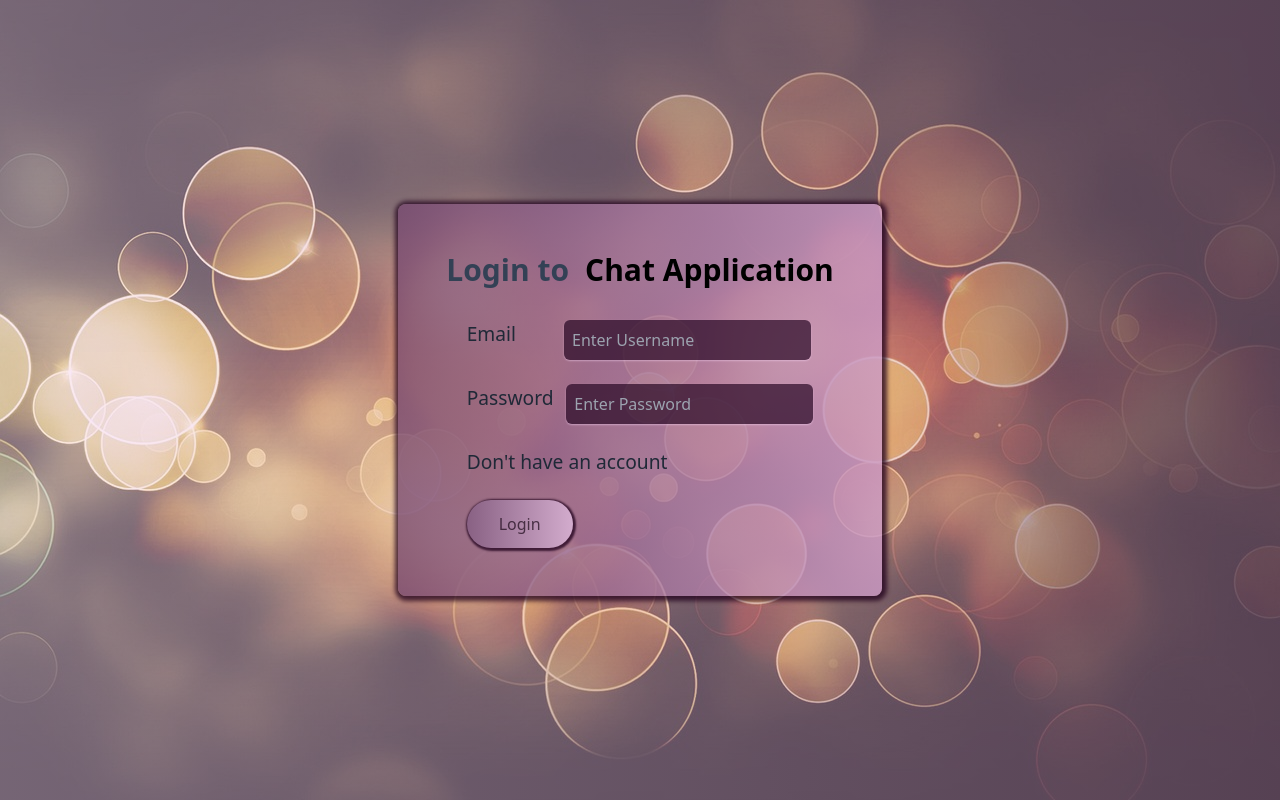
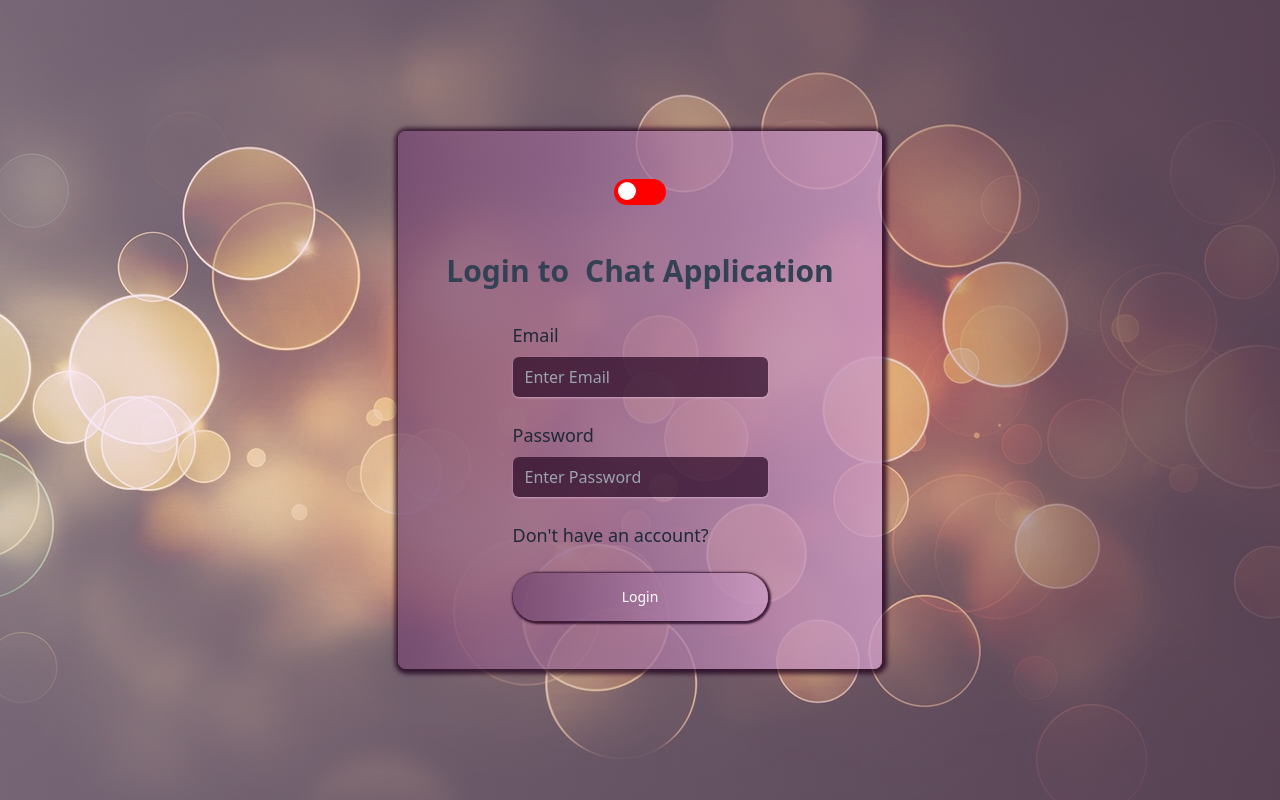
Before and after one commit to Surbhisinghal1234/chatApp-frontend, a React (Vite) app: page /login in a window 1280 px wide. Built offline with nearby package versions, Linux system fonts and the light colour scheme.

Commit message:
working on login page theme

```diff
--- /dev/null
+++ b/src/components/theme/ThemeToggle.jsx
@@ -0,0 +1,20 @@
+import React from "react";
+import "./theme.css";
+
+// ThemeToggle Component
+const ThemeToggle = ({ theme, toggleTheme }) => {
+  return (
+    <div className="theme-toggle-container">
+      <label className="theme-switch">
+        <input
+          type="checkbox"
+          onChange={toggleTheme}
+          checked={theme === "dark"}
+        />
+        <span className="slider round"></span>
+      </label>
+    </div>
+  );
+};
+
+export default ThemeToggle;
--- /dev/null
+++ b/src/components/theme/theme.css
@@ -0,0 +1,52 @@
+/* Basic theme styles */
+body.light-theme {
+    background-color: #ffffff;
+    /* color: #000000; */
+  }
+
+  body.dark-theme {
+    background-color: #121212;
+    /* color: #ffffff; */
+  }
+
+  .theme-toggle-container {
+    margin-bottom: 1rem;
+    background-color: red;
+    width: 52px;
+    height: 26px;
+    border-radius: 30px;
+  }
+
+  .theme-switch input {
+    display: none;
+  }
+
+  .theme-switch .slider {
+    width: 50px;
+    height: 24px;
+    background-color: #ccc;
+    border-radius: 34px;
+    position: relative;
+    cursor: pointer;
+    transition: background-color 0.4s;
+  }
+
+  .theme-switch .slider:before {
+    content: "";
+    position: absolute;
+    width: 18px;
+    height: 18px;
+    background-color: white;
+    border-radius: 50%;
+    top: 3px;
+    left: 4px;
+    transition: transform 0.4s;
+  }
+
+  .theme-switch input:checked + .slider {
+    background-color: #66bb6a;
+  }
+
+  .theme-switch input:checked + .slider:before {
+    transform: translateX(26px);
+  }
--- /dev/null
+++ b/src/hooks/useTheme.js
@@ -0,0 +1,24 @@
+import { useState, useEffect } from "react";
+
+// Custom Hook to handle theme
+export const useTheme = () => {
+  const [theme, setTheme] = useState("light");
+
+  // Set initial theme based on localStorage
+  useEffect(() => {
+    const savedTheme = localStorage.getItem("theme");
+    const initialTheme = savedTheme || "light";
+    setTheme(initialTheme);
+    document.body.className = initialTheme === "light" ? "light-theme" : "dark-theme";
+  }, []);
+
+  // Toggle theme and save to localStorage
+  const toggleTheme = () => {
+    const newTheme = theme === "light" ? "dark" : "light";
+    setTheme(newTheme);
+    document.body.className = newTheme === "light" ? "light-theme" : "dark-theme";
+    localStorage.setItem("theme", newTheme);
+  };
+
+  return { theme, toggleTheme };
+};
--- a/src/pages/login/Login.jsx
+++ b/src/pages/login/Login.jsx
@@ -1,78 +1,67 @@
 import React, { useState } from "react";
 import { Link } from "react-router-dom";
 import useLogin from "../../hooks/useLogin";
-import "./login.css"
+import ThemeToggle from "../../components/theme/ThemeToggle";
+import { useTheme } from "../../hooks/useTheme";
+import "./login.css";
 
 const Login = () => {
   const [email, setEmail] = useState("");
   const [password, setPassword] = useState("");
-const {loading, login} = useLogin()
+  const { loading, login } = useLogin();
+  const { theme, toggleTheme } = useTheme();
 
   const handleSubmit = async (e) => {
     e.preventDefault();
+    await login(email, password);
+  };
 
-    await login( email,password)
-  };
   return (
-    <>
     <div className="flex justify-center items-center h-screen login-bg">
-        <div className="flex flex-col gap-[2rem] items-center md:p-12 p-6 rounded-lg max:w-[28rem]  login-content">
-          <h1 className="md:text-3xl sm:text-2xl text-xl font-semibold text-center text-slate-700  ">
+      <div className="flex flex-col gap-[2rem] items-center md:p-12 p-6 rounded-lg max:w-[28rem] login-content">
+        <ThemeToggle theme={theme} toggleTheme={toggleTheme} />
+        <h1 className={`text-xl sm:text-2xl md:text-3xl font-semibold text-center ${theme === "light" ? "text-slate-700" : "text-white"}`}>
           Login to
-            <span className="text-black inline-block ml-4">Chat Application</span>
+          <span className={`text-black inline-block ml-4  ${theme === "light" ? "text-slate-700" : "text-white"}`}>Chat Application</span>
         </h1>
-          <form
-            onSubmit={handleSubmit}
-            action=""
-            className="flex flex-col gap-[1.5rem]"
-          >
-            <div className="flex gap-[3rem]">
-              <label htmlFor="" className="md:text-[1.2rem] font-medium ">
-                Email
-              </label>
+        <form onSubmit={handleSubmit} className="flex flex-col gap-6">
+          <div className="flex flex-col gap-2">
+            <label htmlFor="email" className="text-lg font-medium">Email</label>
             <input
               type="email"
-                placeholder="Enter Username "
-                className="outline-none rounded-md text-white bg-[#22021eaa] px-2 py-2 w-[8rem] sm:w-auto shadow-sm shadow-[#f6d4f579] "
+              id="email"
+              placeholder="Enter Email"
+              className="outline-none rounded-md px-3 py-2 w-full sm:w-auto shadow-sm shadow-[#f6d4f579] input-field"
               value={email}
-                onChange={(e)=> setEmail(e.target.value)}
+              onChange={(e) => setEmail(e.target.value)}
+              required
             />
           </div>
-            <div className="flex gap-[.8rem]">
-              <label htmlFor="" className="md:text-[1.2rem] font-medium ">
-                Password
-              </label>
+          <div className="flex flex-col gap-2">
+            <label htmlFor="password" className="text-lg font-medium">Password</label>
             <input
               type="password"
+              id="password"
               placeholder="Enter Password"
-                className="outline-none rounded-md bg-[#22021eaa] px-2 text-white py-2 w-[8rem] sm:w-auto shadow-sm shadow-[#f6d4f579]"
-
+              className="outline-none rounded-md px-3 py-2 w-full sm:w-auto shadow-sm shadow-[#f6d4f579] input-field"
               value={password}
-                onChange={(e)=> setPassword(e.target.value)}
+              onChange={(e) => setPassword(e.target.value)}
+              required
             />
           </div>
-            <Link
-              className="md:text-[1.2rem] font-medium hover:underline hover:text-black inline-block"
-              to={"/signup"}
+          <Link className="text-lg font-medium hover:underline hover:text-black" to="/signup">
+            {"Don't "} have an account?
+          </Link>
+          <button
+            type="submit"
+            className={`btn rounded-full px-8 py-2 font-medium text-white border-none ${loading ? "bg-gray-400" : "bg-blue-500"}`}
+            disabled={loading}
           >
-
-              {"Don't "} have an account
-            </Link>
-            <div>
-              <button className="btn rounded-full px-8  font-medium text-[16px] text-[#130111aa] border-none "  disabled={loading}>
-                {
-                  loading ? (<span className="loading loading-spinner">
-
-                  </span>) : (
-                    "Login"
-                  )
-                }
+            {loading ? <span className="loading loading-spinner"></span> : "Login"}
           </button>
-            </div>
         </form>
       </div>
     </div>
-    </>
   );
 };
 
--- a/src/pages/login/login.css
+++ b/src/pages/login/login.css
@@ -1,29 +1,62 @@
-.login-bg{
+.light-theme .login-bg{
     background: linear-gradient(to right, #f6d4f579, #cb9ac46c), url("../../assets/img1.jpg");
     background-repeat: no-repeat;
     background-size: cover;
     background-position: center;
-
-
 }
-.login-content{
-    /* background:linear-gradient(to right, #f6d4f5, #cb9ac4b8) ; */
+.light-theme .login-content{
     background:linear-gradient(to right, #774971c4, #cb9ac4d3) ;
     box-shadow: 1px 1px 4px 4px #22021ec4;
 
+}
+
+.dark-theme .login-bg{
+
+  background-color: white;
+}
+.dark-theme .login-content{
+  background: linear-gradient(to bottom, #010101, #202f58) ;
+  /* box-shadow: 1px 1px 4px 4px #22021ec4; */
+  color: white;
 
 }
-.btn{
+.light-theme .btn{
     background: linear-gradient(to right, #774971db, #cb9ac4cb);
     box-shadow: 1px 1px 2px 2px #22021ec4 !important;
     transition: all 9s ease-in-out ;
-
-
-
 }
-.btn:hover{
+.light-theme .btn:hover{
     background: white;
     box-shadow: 1px 1px 2px 2px #22021ec4 !important;
     color:  #22021ec4;
+}
 
+.dark-theme  .btn{
+  background: linear-gradient(to right, #774971db, #cb9ac4cb);
+  box-shadow: 1px 1px 2px 2px #22021ec4 !important;
+  transition: all 9s ease-in-out ;
 }
+.dark-theme  .btn:hover{
+  background: white;
+  box-shadow: 1px 1px 2px 2px #22021ec4 !important;
+  color:  #22021ec4;
+}
+
+
+.light-theme .input-field {
+    background-color: #22021eaa;
+    color: white;
+ }
+
+ .dark-theme .input-field {
+    background-color: #0000008F;
+    color: white;
+  }
+
+ .login-bg.light-theme {
+    background-color: #ffffff;
+  }
+
+ .login-bg.dark-theme {
+    background-color: #121212;
+  }
```
Lines whose indentation alone changed are shown as unchanged.
